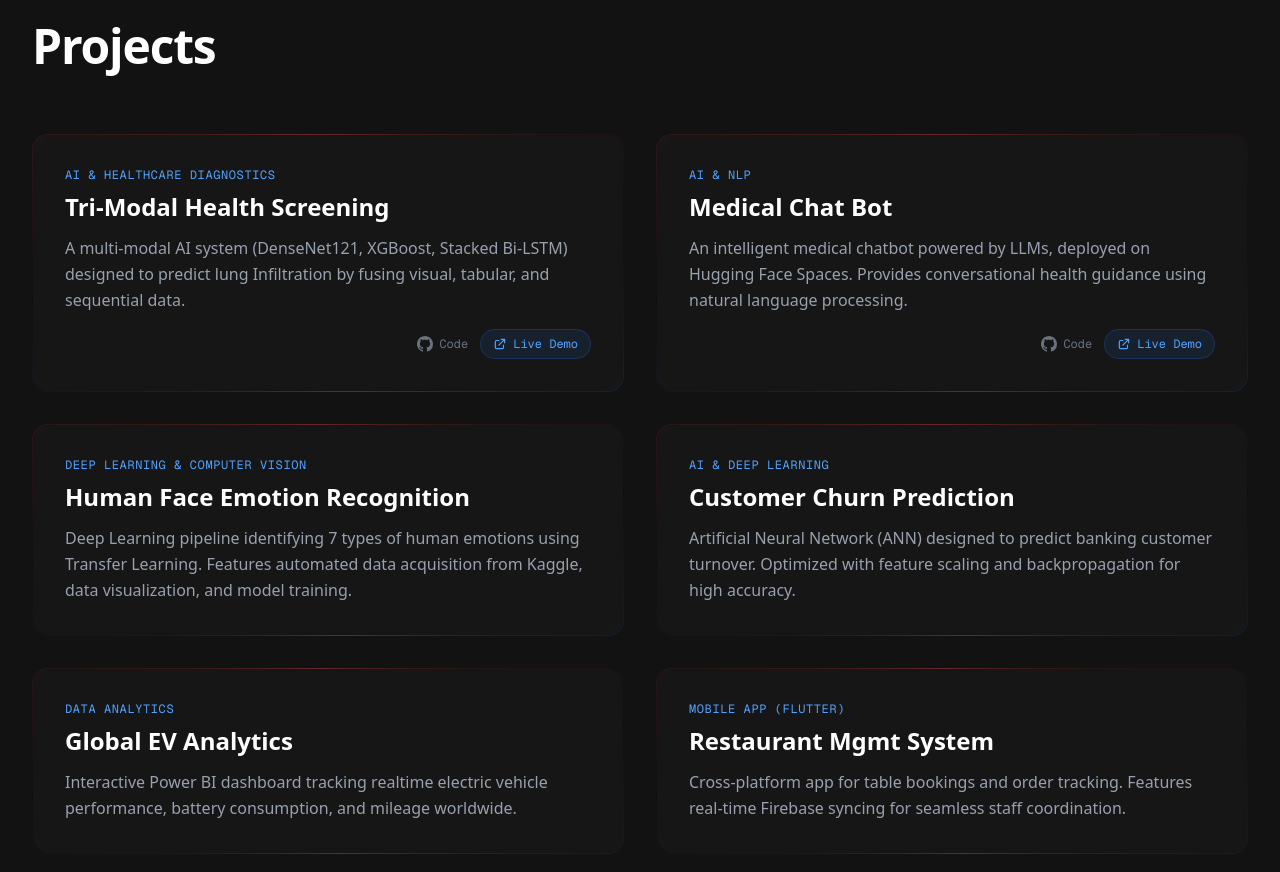
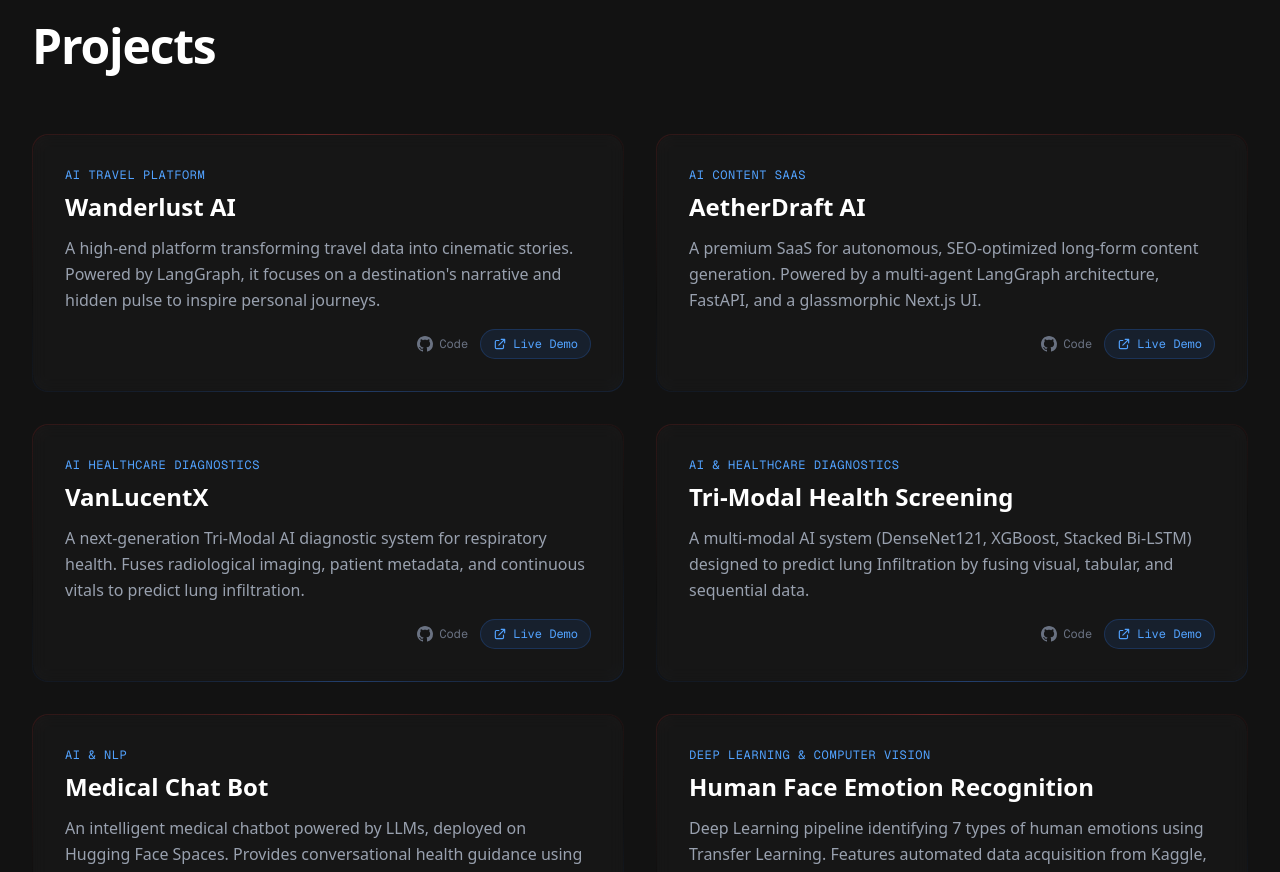
Before and after one commit to aryanvaghsiya11-a11y/PORF, a Next.js app: page / in a window 1280 px wide. Shown: the part 4700-5572 px from the top of the page. Built offline with nearby package versions, Linux system fonts and the light colour scheme.

Commit message:
feat: add VanLucentX, AetherDraft AI, and Wanderlust AI to projects

```diff
--- a/components/Projects.tsx
+++ b/components/Projects.tsx
@@ -3,6 +3,30 @@
 import { motion } from 'framer-motion';
 
 const projects = [
+    {
+        id: 10,
+        title: 'Wanderlust AI',
+        category: 'AI Travel Platform',
+        description: 'A high-end platform transforming travel data into cinematic stories. Powered by LangGraph, it focuses on a destination\'s narrative and hidden pulse to inspire personal journeys.',
+        github: 'https://github.com/aryanvaghsiya11-a11y/Wanderlust-AI-The-Cinematic-Travel-Platform',
+        deploy: 'https://wander-lustai.vercel.app/',
+    },
+    {
+        id: 9,
+        title: 'AetherDraft AI',
+        category: 'AI Content SaaS',
+        description: 'A premium SaaS for autonomous, SEO-optimized long-form content generation. Powered by a multi-agent LangGraph architecture, FastAPI, and a glassmorphic Next.js UI.',
+        github: 'https://github.com/aryanvaghsiya11-a11y/AetherDraft-AI',
+        deploy: 'https://aetherdraft-studio.vercel.app/',
+    },
+    {
+        id: 8,
+        title: 'VanLucentX',
+        category: 'AI Healthcare Diagnostics',
+        description: 'A next-generation Tri-Modal AI diagnostic system for respiratory health. Fuses radiological imaging, patient metadata, and continuous vitals to predict lung infiltration.',
+        github: 'https://github.com/aryanvaghsiya11-a11y/VanLucentX',
+        deploy: 'https://vanlucentx.vercel.app/',
+    },
     {
         id: 7,
         title: 'Tri-Modal Health Screening',
```
Also changed, not shown: 1 other file (tests, documents, lock files or other folders).
